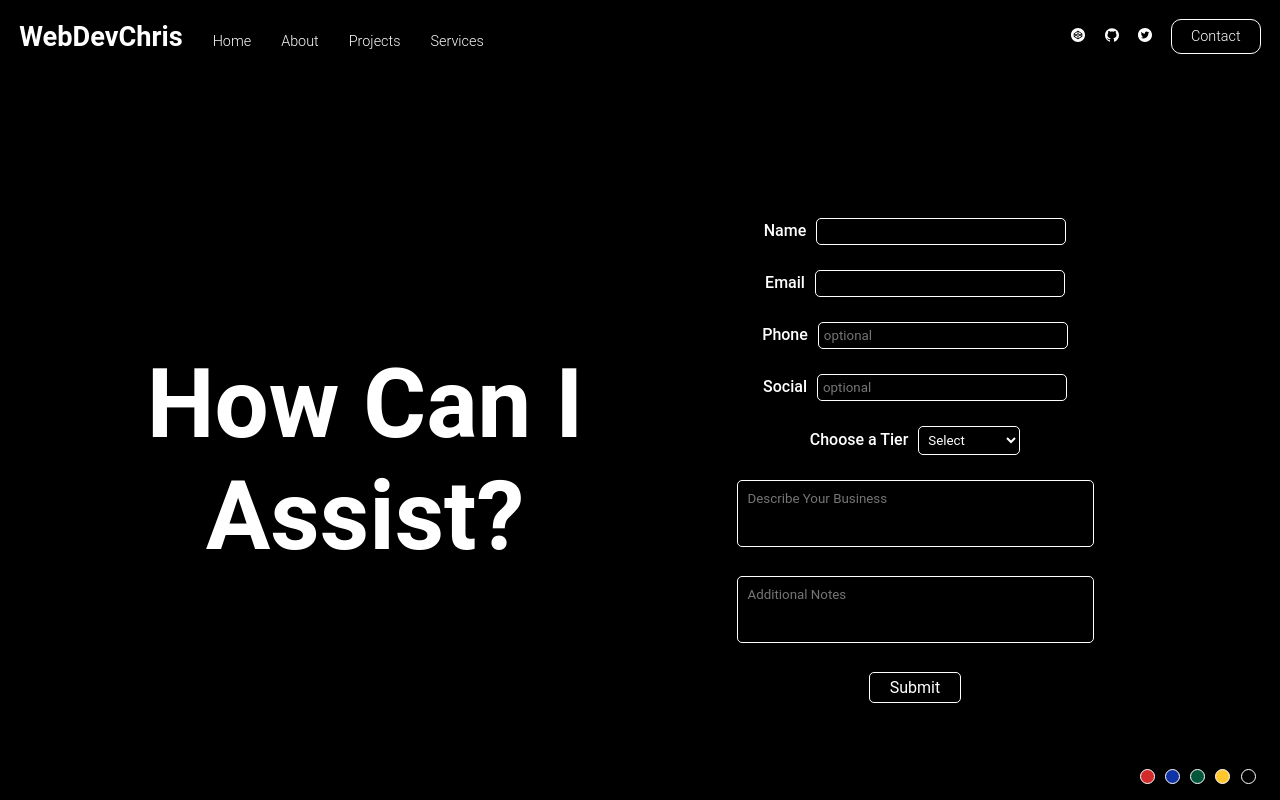
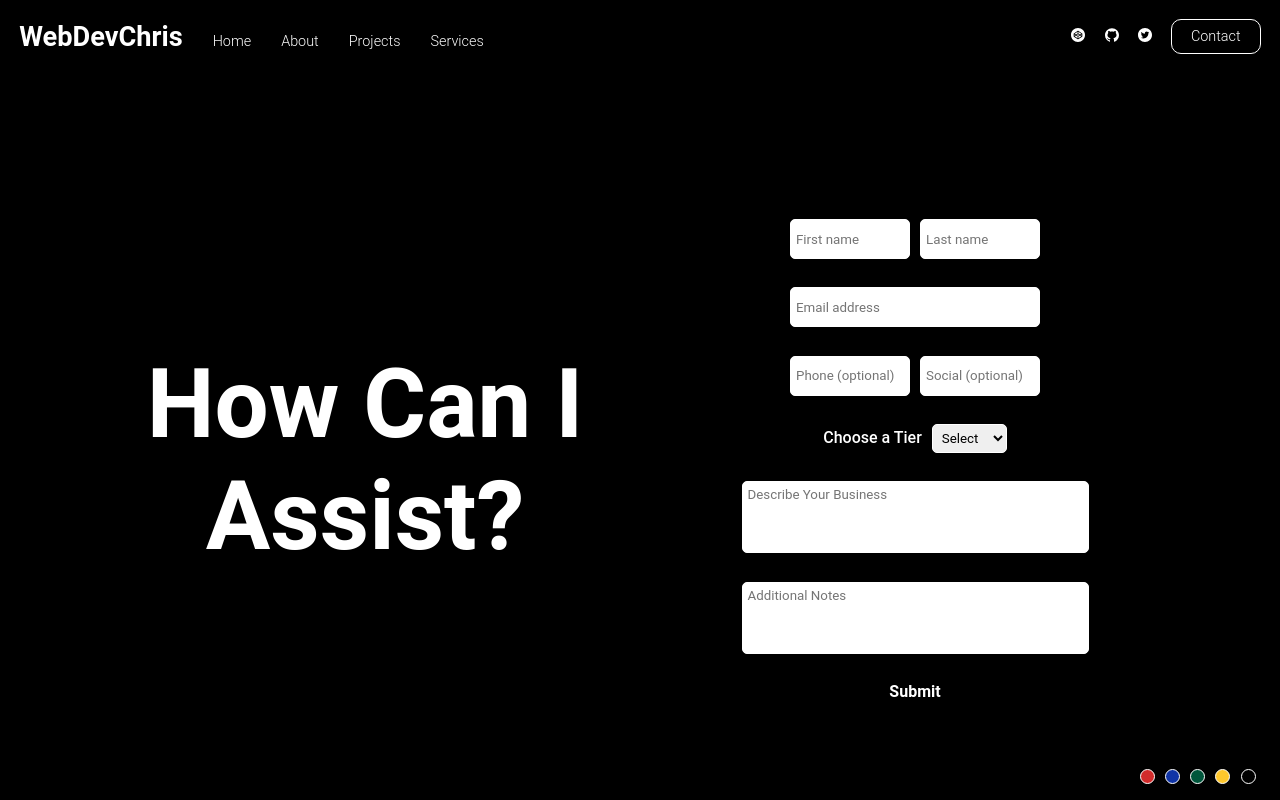
Before and after one commit to WebDevChris1/portfolio-website, a React (Create React App) app: page /contact in a window 1280 px wide. Built offline with nearby package versions, Linux system fonts and the light colour scheme.

Commit message:
contact: re-did contact styles

```diff
--- a/src/context.js
+++ b/src/context.js
@@ -26,6 +26,10 @@ const AppProvider = ({ children }) => {
     }
   };
 
+  const handleSubmit = (e) => {
+    e.preventDefault();
+  };
+
   return (
     <AppContext.Provider
       value={{
@@ -38,6 +42,7 @@ const AppProvider = ({ children }) => {
         setTechStack,
         setMsg,
         setMsgIndex,
+        handleSubmit,
       }}
     >
       {children}
--- a/src/pages/Contact/contact.styles.js
+++ b/src/pages/Contact/contact.styles.js
@@ -37,8 +37,14 @@ export const Form = styled.form`
   justify-content: space-around;
   align-items: center;
 
+  label {
+    margin-right: 10px;
+    font-weight: 500;
+  }
+
   select {
-    background-color: transparent;
+    width: 75px;
+    color: black;
     padding: 5px;
     outline: none;
     border: 1px solid white;
@@ -46,41 +52,47 @@ export const Form = styled.form`
     /* text-align: center; */
   }
 
-  textarea {
-    padding: 10px;
-    background-color: transparent;
-    border: 1px solid white;
-    border-radius: 5px;
-    outline: none;
-    color: white;
-    resize: none;
-  }
-
   button {
     background-color: transparent;
-    padding: 5px 20px;
-    border: 1px solid white;
+    border: none;
     border-radius: 5px;
     font-size: 1rem;
+    font-weight: 700;
+    width: 60px;
   }
 
   button:hover {
     cursor: pointer;
-    background-color: white;
-    color: black;
+  }
+
+  .input-container {
+    /* border: 1px solid red; */
+    gap: 10px;
+    display: flex;
+    justify-content: space-between;
+  }
+
+  .small-input {
+    width: 120px;
   }
 `;
 
-export const Label = styled.label`
-  margin-right: 10px;
-  font-weight: 500;
-`;
-
 export const Input = styled.input`
-  padding: 5px 5px;
+  padding: 5px;
   width: 250px;
-  background-color: transparent;
+  height: 40px;
   border: 1px solid white;
   outline: none;
   border-radius: 5px;
+  color: black;
 `;
+
+export const TextArea = styled.textarea`
+  padding: 5px;
+  border: 1px solid white;
+  border-radius: 5px;
+  outline: none;
+  color: white;
+  resize: none;
+  color: black;
+`;
--- a/src/pages/Contact/index.js
+++ b/src/pages/Contact/index.js
@@ -1,30 +1,44 @@
 import React from "react";
-import { Content, Form, Wrapper, Label, Input } from "./contact.styles";
+import { Content, Form, Wrapper, Input, TextArea } from "./contact.styles";
+import { useGlobalContext } from "../../context";
 
 const Contact = () => {
+  const { handleSubmit } = useGlobalContext();
   return (
     <Wrapper>
       <Content>
         <h2>How Can I Assist?</h2>
-        <Form>
-          <div>
-            <Label>Name</Label>
-            <Input type="text" />
+        <Form onSubmit={handleSubmit}>
+          <div className="input-container">
+            <Input
+              type="text"
+              placeholder="First name"
+              className="small-input"
+              required
+            />
+            <Input
+              type="text"
+              placeholder="Last name"
+              className="small-input"
+              required
+            />
+          </div>
+          <Input type="email" placeholder="Email address" required />
+          <div className="input-container">
+            <Input
+              type="tel"
+              placeholder="Phone (optional)"
+              className="small-input"
+              maxLength="10"
+            />
+            <Input
+              type="text"
+              placeholder="Social (optional)"
+              className="small-input"
+            />
           </div>
           <div>
-            <Label>Email</Label>
-            <Input type="email" />
-          </div>
-          <div>
-            <Label>Phone</Label>
-            <Input type="text" placeholder="optional" />
-          </div>
-          <div>
-            <Label>Social</Label>
-            <Input type="text" placeholder="optional" />
-          </div>
-          <div>
-            <Label for="tiers">Choose a Tier</Label>
+            <label for="tiers">Choose a Tier</label>
             <select name="tiers">
               <option value="Select">Select</option>
               <option value="tier-one">Tier 1</option>
@@ -33,22 +47,18 @@ const Contact = () => {
               <option value="inquiry-only">Inquiry Only</option>
             </select>
           </div>
-          <div>
-            <textarea
+          <TextArea
             name=""
             cols="40"
-              rows="3"
+            rows="4"
             placeholder="Describe Your Business"
-            ></textarea>
-          </div>
-          <div>
-            <textarea
+          ></TextArea>
+          <TextArea
             name=""
             cols="40"
-              rows="3"
+            rows="4"
             placeholder="Additional Notes"
-            ></textarea>
-          </div>
+          ></TextArea>
           <button>Submit</button>
         </Form>
       </Content>
```
Lines whose indentation alone changed are shown as unchanged.
